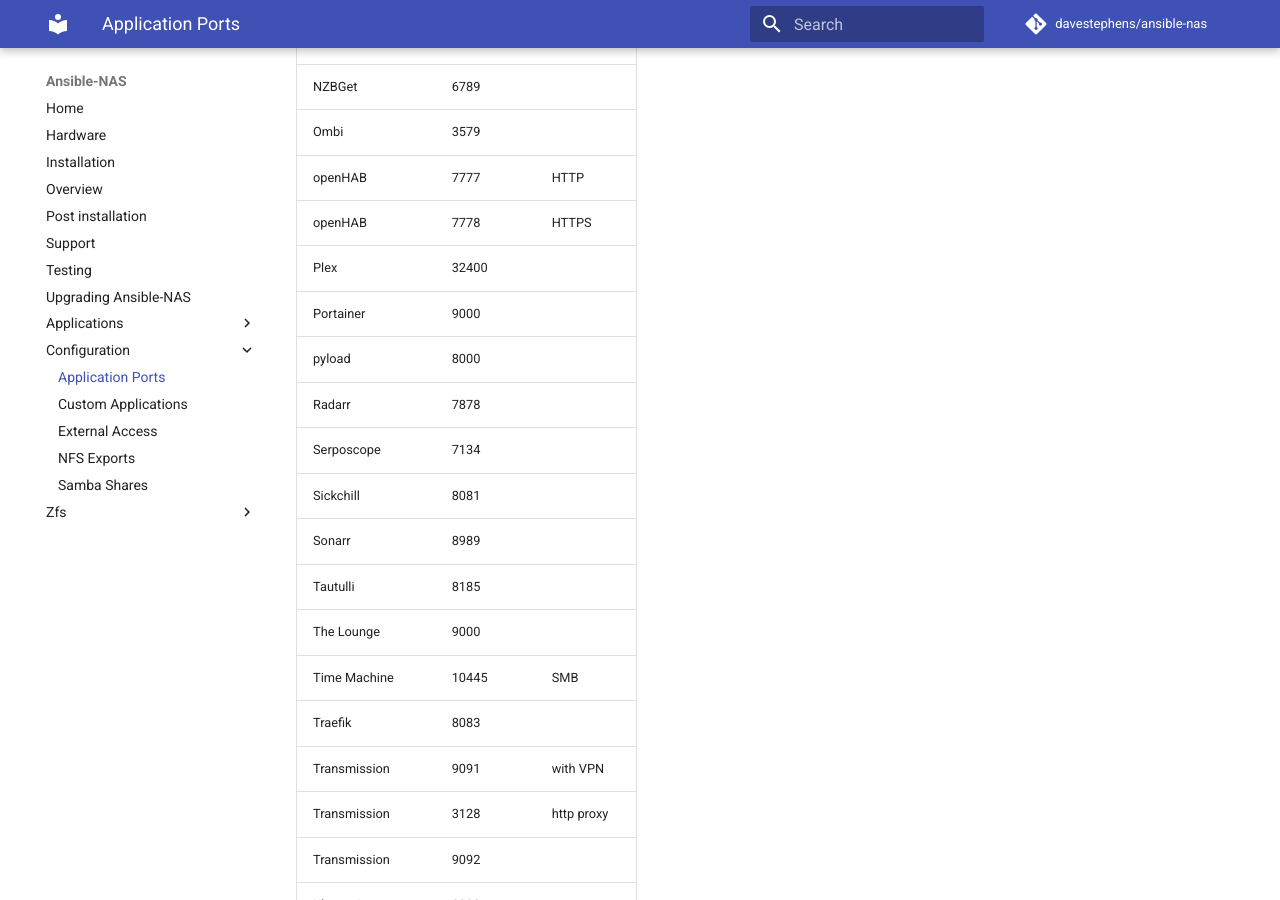
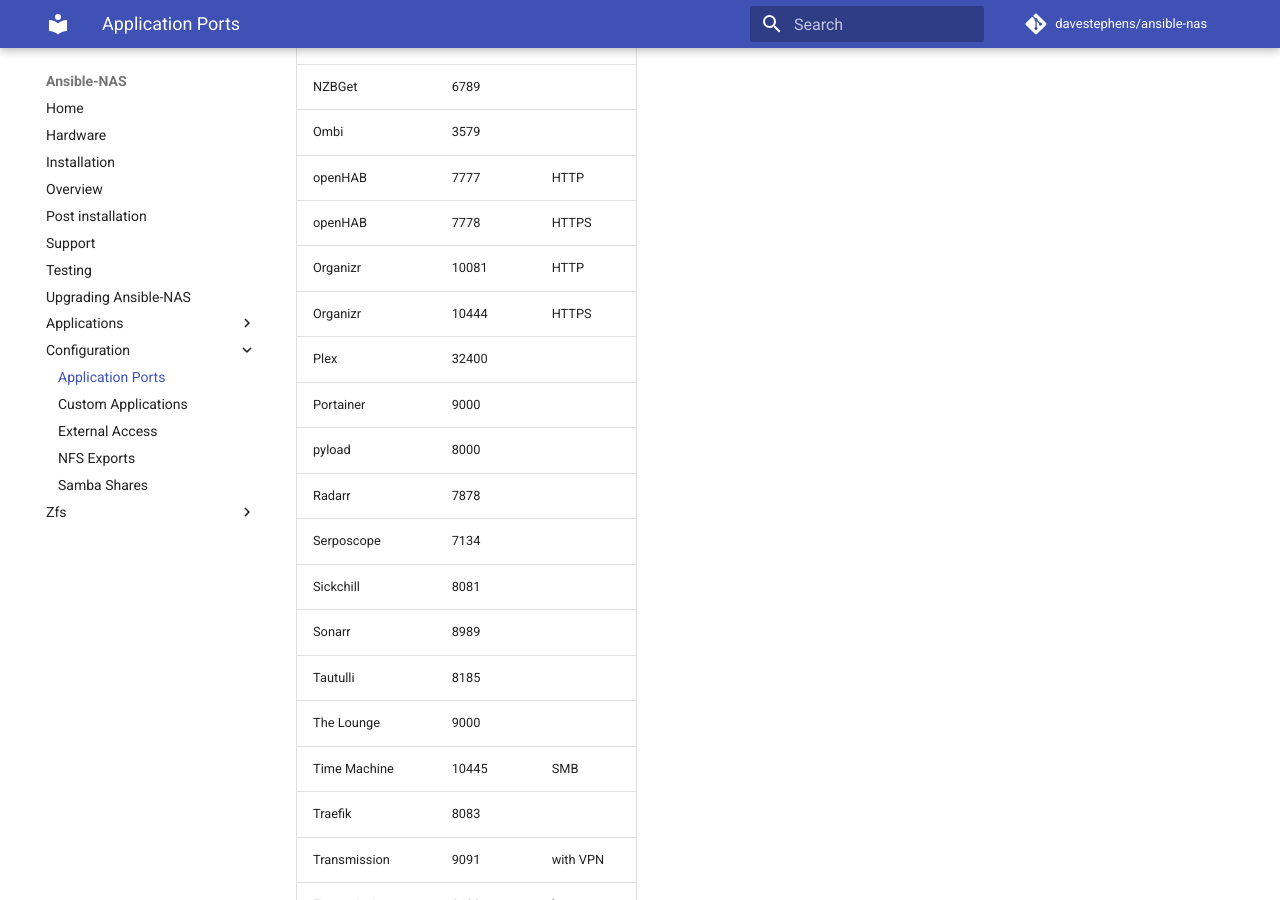
Before and after one commit to davestephens/ansible-nas, an MkDocs documentation site: the page built from docs/configuration/application_ports.md, in a window 1280 px wide and 900 px high, scrolled down 1749 px. Built offline with MkDocs 1.6.1 and Material for MkDocs 9.7.7, drawn with Linux system fonts in a browser that asks for light colours; comment, search, counter and statistics services are not loaded.

Commit message:
Organizr add

```diff
--- a/docs/configuration/application_ports.md
+++ b/docs/configuration/application_ports.md
@@ -42,6 +42,8 @@ By default, applications can be found on the ports listed below.
 | Ombi            | 3579   |              |
 | openHAB         | 7777   | HTTP         |
 | openHAB         | 7778   | HTTPS        |
+| Organizr        | 10081  | HTTP         |
+| Organizr        | 10444  | HTTPS        |
 | Plex            | 32400  |              |
 | Portainer       | 9000   |              |
 | pyload          | 8000   |              |
```
